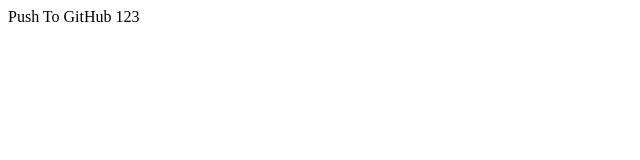
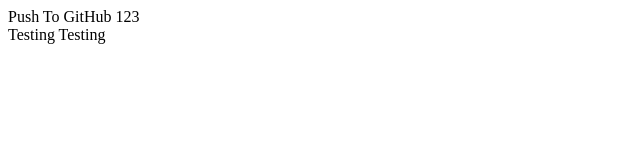
Before and after one commit to Hadi-Dainil/example, a plain HTML site: page index.html in a window 1280 px wide. Shown: the full height of the page, 0-640 px from the left. Drawn offline with Linux system fonts and the light colour scheme.

Commit message:
Update index.html

```diff
--- a/index.html
+++ b/index.html
@@ -5,6 +5,7 @@
 <title>Insert title here</title>
 </head>
 <body>
-Push To GitHub 123
+Push To GitHub 123<br>
+  Testing Testing
 </body>
 </html>
```
